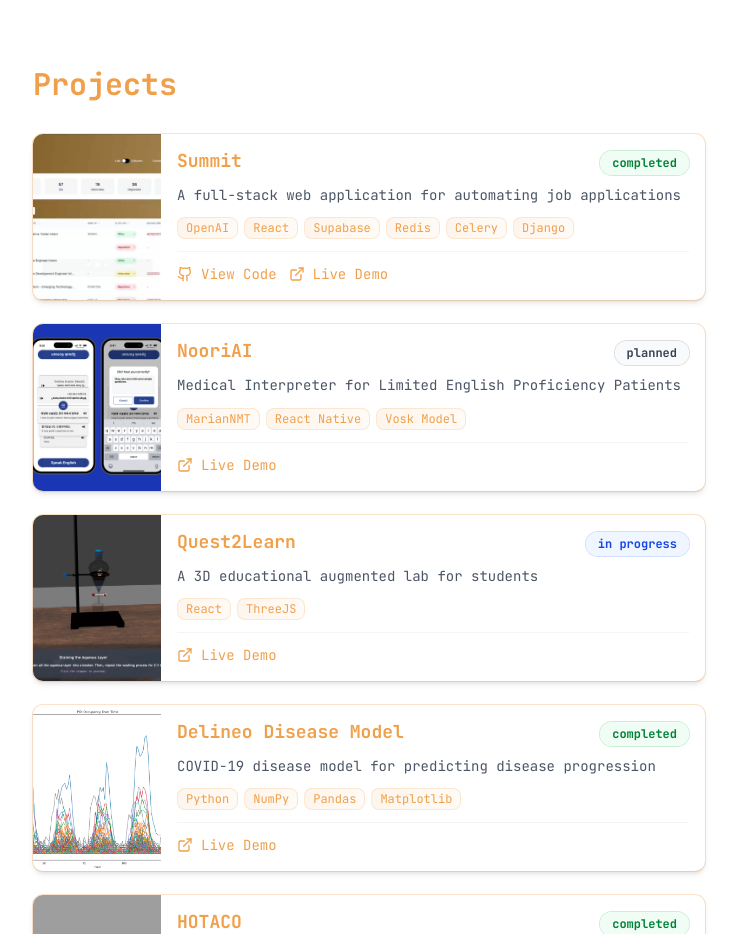
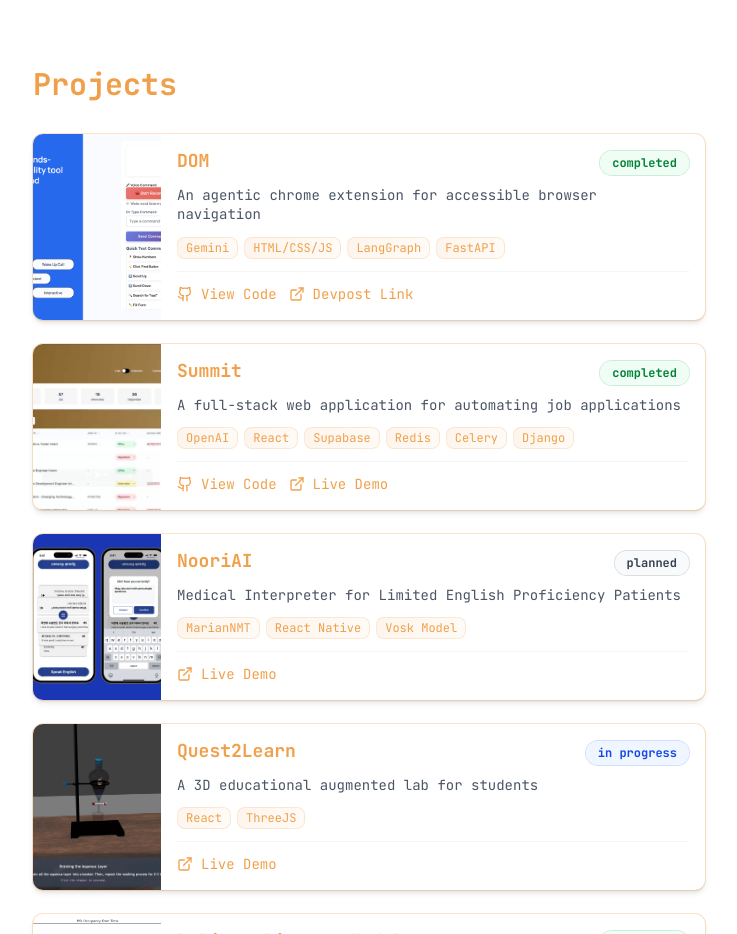
Before and after one commit to sanghyuplee20/portfolio, a Next.js app: page / in a window 1280 px wide. Shown: the part 980-1914 px from the top of the page, without its empty margins (527-1264 px from the left). Built offline with nearby package versions, Linux system fonts and the light colour scheme; grey boxes are pictures that could not be loaded.

Commit message:
added dom

```diff
--- a/components/Content.tsx
+++ b/components/Content.tsx
@@ -19,6 +19,7 @@ import pintos_image from "../public/images/pintos.png";
 import noori_image from "../public/images/noori.png";
 import q2l_image from "../public/images/q2l.png";
 import delineo_image from "../public/images/delineo.png";
+import dom_image from "../public/images/dom.png";
 import {
 	Timeline,
 	TimelineContent,
@@ -160,6 +161,26 @@ export default function Content() {
 	};
 
 	const projects = [
+		{
+			title: "DOM",
+			description:
+				"An agentic chrome extension for accessible browser navigation",
+			image: dom_image,
+			imageAlt: "Summit Project Image",
+			techStack: [
+				"Gemini",
+				"HTML/CSS/JS",
+				"LangGraph",
+				"FastAPI",
+			],
+			repositoryURL: "https://github.com/sanghyuplee20/Dom",
+			liveURL: "https://devpost.com/software/dom-hands-free-web-accessibility-for-people-with-disability",
+			liveName: "Devpost Link",
+			projectStatus: "completed" as
+				| "completed"
+				| "in-progress"
+				| "planned",
+		},
 		{
 			title: "Summit",
 			description:
```
Also changed, not shown: public/images/dom.png (added).
